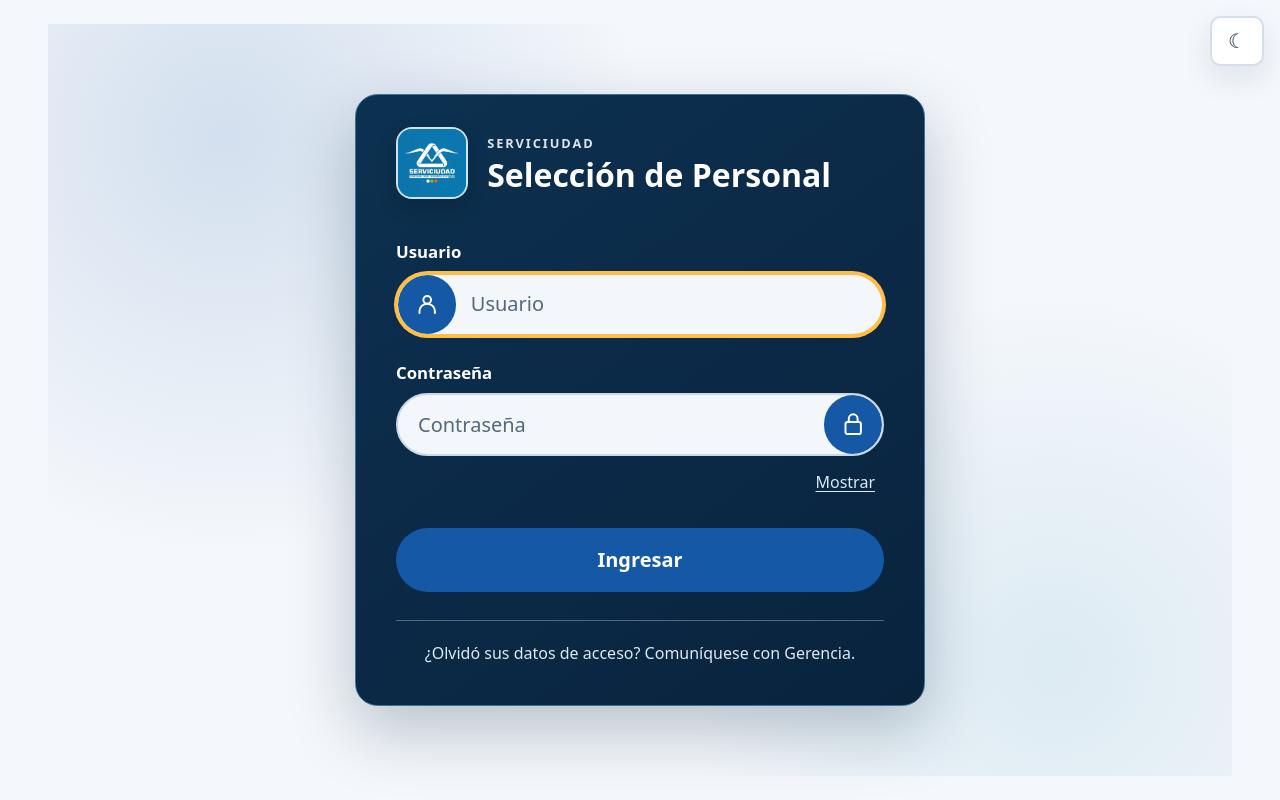
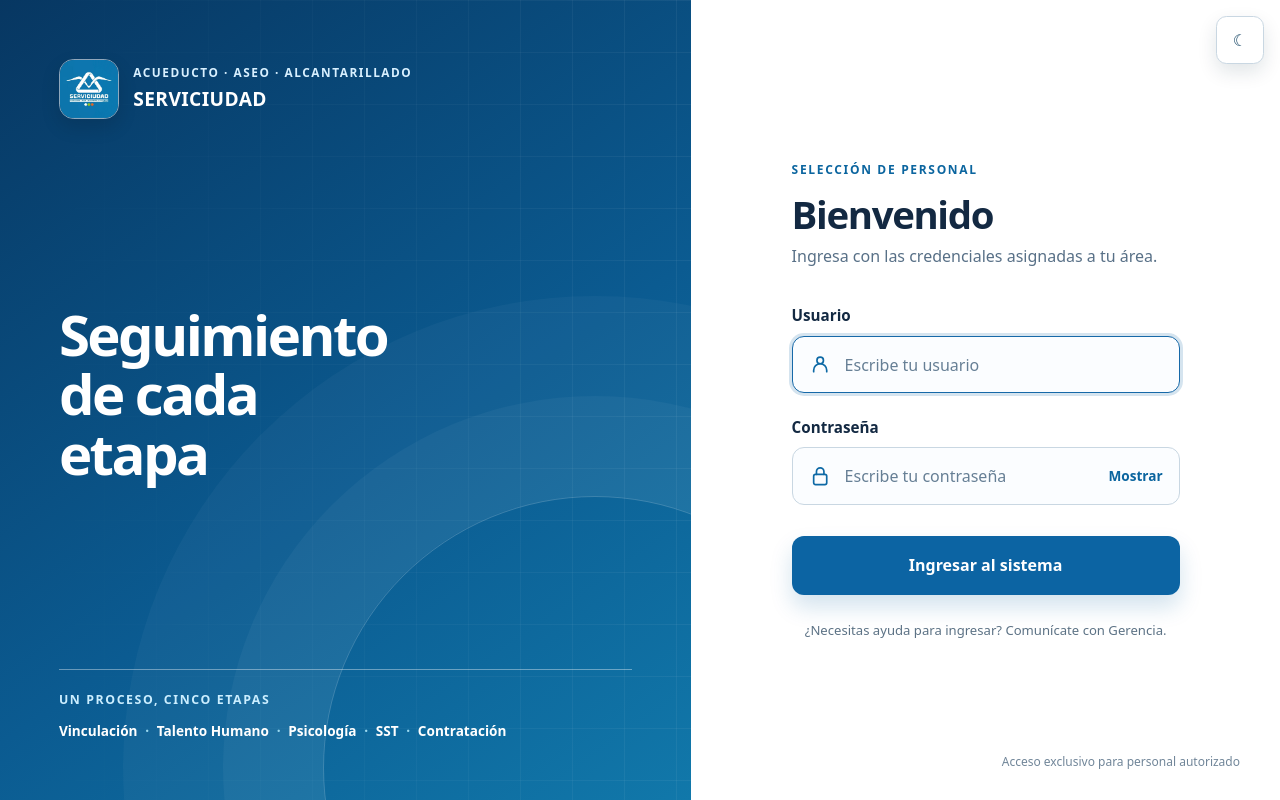
Before and after one commit to jomoraproyects/contrataccion, a Django app: template templates/registration/login.html in a window 1280 px wide. Run offline with Django 5.2, Linux system fonts and the light colour scheme; the template is opened without the code that fills it, so the values that code supplies are empty; some libraries are stand-ins or nearby versions.

Commit message:
Rediseñar login institucional de Seleccion de Personal

```diff
--- a/static/css/app.css
+++ b/static/css/app.css
@@ -57,34 +57,69 @@ a, button, input, select, textarea, summary { scroll-margin-top: 1rem; }
 .form-text { color: var(--app-muted); font-size: 1rem; }
 
 /* Inicio de sesión */
-.login-wrapper { min-height: calc(100vh - 3rem); background: radial-gradient(circle at 15% 15%, rgba(21,89,166,.15), transparent 26rem), radial-gradient(circle at 85% 85%, rgba(29,132,175,.11), transparent 23rem); }
-.login-card-simple { width: min(100%, 570px); overflow: hidden; border: 1px solid #3c7196 !important; border-radius: 1.4rem; background: linear-gradient(145deg, #0c3150 0%, #0b2946 55%, #09233d 100%); box-shadow: 0 24px 65px rgba(7,38,57,.26); }
-.login-header { display: flex; align-items: center; gap: 1.2rem; padding: clamp(1.4rem, 4vw, 2rem) clamp(1.5rem, 5vw, 2.5rem) 0; color: #fff; }
-.login-brand { display: grid; place-items: center; flex: 0 0 4.5rem; width: 4.5rem; height: 4.5rem; overflow: hidden; border: 2px solid rgba(255,255,255,.78); border-radius: 1rem; background: #147eaa; box-shadow: 0 8px 20px rgba(0,0,0,.16); }
-.login-brand img { display: block; width: 100%; height: 100%; object-fit: cover; }
-.eyebrow { margin-bottom: .5rem; letter-spacing: .08em; text-transform: uppercase; font-size: .9rem; font-weight: 900; }
-.login-company { font-size: .8rem; letter-spacing: .15em; font-weight: 800; opacity: .87; }
-.login-title { font-size: clamp(1.55rem, 4vw, 2rem); line-height: 1.12; font-weight: 850; color: #fff; }
-.login-content { padding: clamp(1.5rem, 5vw, 2.5rem); }
-.login-content .form-label { margin-bottom: .55rem; font-size: 1.05rem; color: #fff; }
-.login-field { display: flex; align-items: center; overflow: hidden; min-height: 62px; border: 2px solid #cad9e7; border-radius: 999px; background: #f3f7fc; color-scheme: light; }
-.login-field:focus-within { border-color: var(--app-focus); box-shadow: 0 0 0 2px var(--app-focus); }
-.login-input-icon { display: grid; place-items: center; flex: 0 0 3.65rem; width: 3.65rem; height: 3.65rem; border-radius: 50%; color: #fff; background: #1559a6; }
-.login-input-icon svg { width: 1.65rem; height: 1.65rem; }
-.login-field .form-control { min-width: 0; min-height: 58px; border: 0; border-radius: 0; padding-inline: 1.1rem; background: transparent; color: #263f58; caret-color: #263f58; box-shadow: none; }
-.login-field .form-control::placeholder { color: #53677d; opacity: 1; }
-.login-field .form-control:focus, .login-field .form-control:focus-visible { border: 0; outline: 0 !important; box-shadow: none; }
-.login-field .form-control:-webkit-autofill, .login-field .form-control:-webkit-autofill:hover, .login-field .form-control:-webkit-autofill:focus { -webkit-text-fill-color: #263f58; box-shadow: 0 0 0 100px #f3f7fc inset !important; }
-.login-field-user .form-control { padding-left: .9rem; }
-.login-field-password .form-control { padding-left: 1.25rem; }
-.login-password-toggle { display: block; min-height: 44px; margin: .25rem 0 0 auto; padding: .25rem .5rem; color: #dceaf6; text-decoration: underline; text-underline-offset: .2rem; }
-.login-password-toggle:hover, .login-password-toggle:focus { color: #fff; }
-.login-submit { min-height: 60px; border-radius: 999px; background: #1559a6; color: #fff; }
-.login-submit:hover, .login-submit:focus { background: #0d4381; color: #fff; }
-.login-support { margin-top: 1.75rem; padding-top: 1.25rem; border-top: 1px solid rgba(255,255,255,.3); color: #dceaf6; text-align: center; }
-[data-bs-theme="dark"] .login-card-simple { background: linear-gradient(145deg, #092b49 0%, #071f38 100%); }
-.login-theme-toggle { position: fixed; z-index: 5; top: 1rem; right: 1rem; color: var(--app-text); border: 2px solid var(--app-border); background: var(--app-surface); box-shadow: var(--app-shadow); }
-.login-theme-toggle:hover { color: var(--app-text); background: var(--app-surface-soft); }
+.login-main { padding: 0; }
+.login-wrapper { display: grid; grid-template-columns: minmax(0, 54fr) minmax(0, 46fr); min-height: 100vh; }
+.login-story { position: relative; display: flex; flex-direction: column; min-height: 100vh; overflow: hidden; padding: clamp(2.5rem, 4.6vw, 4.7rem); color: #fff; background: linear-gradient(145deg, #073762 0%, #0b5b91 58%, #1178aa 100%); isolation: isolate; }
+.login-story::before { content: ""; position: absolute; inset: 0; z-index: -1; background-image: linear-gradient(rgba(255,255,255,.055) 1px, transparent 1px), linear-gradient(90deg, rgba(255,255,255,.055) 1px, transparent 1px); background-size: 3.25rem 3.25rem; mask-image: linear-gradient(90deg, transparent, #000); }
+.login-story-orbit { position: absolute; z-index: -1; width: 34rem; height: 34rem; right: -11rem; bottom: -15rem; border: 1px solid rgba(255,255,255,.2); border-radius: 50%; box-shadow: 0 0 0 6.25rem rgba(255,255,255,.04), 0 0 0 12.5rem rgba(255,255,255,.03); }
+.login-brand { position: relative; display: flex; align-items: center; gap: .9rem; }
+.login-brand img { width: 3.75rem; height: 3.75rem; border: 1px solid rgba(255,255,255,.55); border-radius: .9rem; box-shadow: 0 .5rem 1.2rem rgba(0,0,0,.12); }
+.login-brand span { display: block; margin-bottom: .2rem; font-size: .74rem; font-weight: 800; letter-spacing: .13em; color: #d8f0ff; }
+.login-brand strong { display: block; font-size: 1.2rem; letter-spacing: .02em; }
+.login-story-title { position: relative; max-width: 11ch; margin: auto 0; font-size: clamp(3rem, 4.4vw, 4.4rem); font-weight: 800; letter-spacing: -.045em; line-height: 1.06; color: #fff; }
+.login-stages { position: relative; padding-top: 1.3rem; border-top: 1px solid rgba(255,255,255,.38); }
+.login-stages > strong { display: block; margin-bottom: .7rem; color: #cbeeff; font-size: .77rem; letter-spacing: .13em; }
+.login-stages ol { display: flex; flex-wrap: wrap; gap: .3rem 0; list-style: none; margin: 0; padding: 0; font-size: .85rem; font-weight: 700; }
+.login-stages li:not(:last-child)::after { content: "·"; margin: 0 .48rem; color: #9bd9f0; }
+.login-panel { position: relative; display: flex; align-items: center; justify-content: center; min-height: 100vh; padding: 5rem 3rem; color: #132942; background: #fff; }
+.login-content { width: min(100%, 24.25rem); }
+.login-section-label { margin-bottom: .9rem; color: #0b659f; font-size: .75rem; font-weight: 800; letter-spacing: .14em; }
+.login-content h2 { margin: 0 0 .55rem; font-size: clamp(2.1rem, 3vw, 2.55rem); font-weight: 800; letter-spacing: -.035em; line-height: 1.1; }
+.login-subtitle { margin-bottom: 2.25rem; color: #587087; font-size: 1rem; line-height: 1.5; }
+.login-form-group { margin-bottom: 1.4rem; }
+.login-form-group label { display: block; margin-bottom: .55rem; font-size: .95rem; font-weight: 700; }
+.login-field { display: flex; align-items: center; gap: .85rem; min-height: 3.6rem; padding: 0 1rem; border: 1.5px solid #c9d7e2; border-radius: .75rem; background: #fbfdff; color-scheme: light; }
+.login-field:focus-within { border-color: #1769a8; box-shadow: 0 0 0 3px rgba(23,105,168,.18); }
+.login-input-icon { flex: 0 0 1.4rem; color: #0d69a5; }
+.login-input-icon svg { display: block; width: 1.4rem; height: 1.4rem; }
+.login-field .form-control { flex: 1; min-width: 0; min-height: 3.4rem; padding: 0; border: 0; border-radius: 0; outline: 0; background: transparent; color: #172b3d; box-shadow: none; font-size: 1rem; }
+.login-field .form-control::placeholder { color: #667f95; opacity: 1; }
+.login-field .form-control:focus { border: 0; background: transparent; box-shadow: none; }
+.login-field .form-control:focus-visible { outline: 0 !important; }
+.login-field .form-control:-webkit-autofill, .login-field .form-control:-webkit-autofill:hover, .login-field .form-control:-webkit-autofill:focus { -webkit-text-fill-color: #172b3d; box-shadow: 0 0 0 100px #fbfdff inset !important; }
+.login-password-toggle { flex: 0 0 auto; min-height: 2.75rem; margin-right: -.45rem; padding: .25rem .45rem; border: 0; color: #0b659f; font-size: .85rem; font-weight: 800; }
+.login-password-toggle:hover, .login-password-toggle:focus { color: #064e7d; text-decoration: underline; }
+.login-submit { width: 100%; min-height: 3.65rem; margin-top: .55rem; border: 0; border-radius: .75rem; background: #0c64a3; color: #fff; font-size: 1rem; font-weight: 800; box-shadow: 0 .75rem 1.4rem rgba(12,100,163,.18); }
+.login-submit:hover, .login-submit:focus { background: #084d7e; color: #fff; }
+.login-support { margin: 1.65rem 0 0; color: #5c7285; text-align: center; font-size: .82rem; line-height: 1.4; }
+.login-footnote { position: absolute; right: 2.5rem; bottom: 1.8rem; margin: 0; color: #718699; font-size: .75rem; }
+.login-theme-toggle { position: fixed; z-index: 5; top: 1rem; right: 1rem; width: 3rem; min-width: 3rem; min-height: 3rem; padding: .25rem; color: #164665; border: 1px solid #c9d7e2; background: #fff; box-shadow: 0 .5rem 1.2rem rgba(7,38,57,.12); }
+.login-theme-toggle:hover { color: #0d4381; background: #eef7fc; }
+[data-bs-theme="dark"] .login-panel { color: #eef4ff; background: #111d2e; }
+[data-bs-theme="dark"] .login-section-label { color: #88c9f5; }
+[data-bs-theme="dark"] .login-subtitle, [data-bs-theme="dark"] .login-support, [data-bs-theme="dark"] .login-footnote { color: #bac9d8; }
+[data-bs-theme="dark"] .login-field { border-color: #526a7d; background: #e9f2f8; }
+[data-bs-theme="dark"] .login-submit { background: #70b2ff; color: #09223b; }
+[data-bs-theme="dark"] .login-submit:hover, [data-bs-theme="dark"] .login-submit:focus { background: #a8d2ff; color: #09223b; }
+[data-bs-theme="dark"] .login-theme-toggle { color: #eaf5ff; border-color: #56718b; background: #192b40; }
+@media (max-width: 900px) {
+  .login-wrapper { grid-template-columns: 1fr; }
+  .login-story { min-height: 16rem; padding: 2rem; }
+  .login-story-title { margin: auto 0 0; font-size: clamp(2.2rem, 5vw, 3rem); max-width: none; }
+  .login-stages { display: none; }
+  .login-panel { min-height: calc(100vh - 16rem); padding: 3rem 1.5rem 5rem; }
+}
+@media (max-width: 480px) {
+  .login-story { min-height: 14.5rem; padding: 1.45rem; }
+  .login-brand { gap: .7rem; padding-right: 3rem; }
+  .login-brand img { width: 3.1rem; height: 3.1rem; }
+  .login-brand span { display: none; }
+  .login-brand strong { font-size: 1rem; }
+  .login-story-title { font-size: 2rem; }
+  .login-panel { align-items: flex-start; min-height: calc(100vh - 14.5rem); padding: 2.5rem 1.45rem 5rem; }
+  .login-content h2 { font-size: 2rem; }
+  .login-footnote { right: 1.45rem; left: 1.45rem; text-align: center; }
+}
 
 /* Listas y detalle */
 .form-page { max-width: 900px; }
@@ -360,10 +395,6 @@ progress::-moz-progress-bar { border-radius: 999px; }
 }
 @media (max-width: 480px) {
   .summary-grid, .summary-grid-users, .sla-grid { grid-template-columns: 1fr; }
-  .login-wrapper { align-items: flex-start !important; padding-top: 3.5rem !important; }
-  .login-card-simple { border-radius: 1rem; }
-  .login-header { gap: .9rem; }
-  .login-brand { flex-basis: 3.75rem; width: 3.75rem; height: 3.75rem; }
   .decision-option { width: 100%; }
   .candidate-info-table { font-size: 1rem !important; }
   .candidate-info-table th { width: 44%; }
--- a/templates/base.html
+++ b/templates/base.html
@@ -10,7 +10,7 @@
   <link rel="icon" href="{% static 'img/serviciudad.jpg' %}" type="image/jpeg">
   <script src="{% static 'js/theme-init.js' %}"></script>
   <link href="{% static 'vendor/bootstrap/bootstrap.min.css' %}" rel="stylesheet">
-  <link rel="stylesheet" href="{% static 'css/app.css' %}?v=20261023.2">
+  <link rel="stylesheet" href="{% static 'css/app.css' %}?v=20261027.1">
 </head>
 <body>
 <a class="skip-link" href="#contenido-principal">Saltar al contenido principal</a>
@@ -47,7 +47,7 @@
   </div>
 </nav>
 {% endif %}
-<main id="contenido-principal" class="container-fluid px-3 px-lg-5 py-4" tabindex="-1">
+<main id="contenido-principal" class="{% block main_classes %}container-fluid px-3 px-lg-5 py-4{% endblock %}" tabindex="-1">
   <div aria-live="polite" aria-atomic="true">{% for message in messages %}<div class="alert alert-{{ message.tags|default:'info' }} fs-5" role="status">{{ message }}</div>{% endfor %}</div>
   {% if alerta_asignacion %}<aside class="global-work-alert alert alert-{{ alerta_asignacion.clase_plazo }}" role="alert" aria-labelledby="alerta-trabajo-titulo"><div class="global-work-icon" aria-hidden="true">!</div><div class="flex-grow-1"><h2 id="alerta-trabajo-titulo" class="h4 fw-bold mb-1">Tiene {{ asignaciones_pendientes }} proceso{{ asignaciones_pendientes|pluralize }} pendiente{{ asignaciones_pendientes|pluralize }} en {{ rol_usuario_nombre }}</h2><p class="mb-1">El más urgente es <strong>{{ alerta_asignacion.proceso.nombre_completo }}</strong> para {{ alerta_asignacion.proceso.vacante }}.</p><p class="mb-0"><strong>{{ alerta_asignacion.estado_plazo }}</strong> · Fecha límite: {{ alerta_asignacion.fecha_limite|date:"d/m/Y H:i" }}</p></div><a class="btn btn-dark btn-lg align-self-center" href="{% url 'procesos:lista' %}#titulo-asignaciones">Ver pendientes</a></aside>
   {% elif rol_usuario == 'GERENTE' and procesos_vencidos_gerencia or rol_usuario == 'GERENTE' and procesos_por_vencer_gerencia %}<aside class="global-work-alert alert {% if procesos_vencidos_gerencia %}alert-danger{% else %}alert-warning{% endif %}" role="alert"><div class="global-work-icon" aria-hidden="true">!</div><div class="flex-grow-1"><h2 class="h4 fw-bold mb-1">Alerta de tiempos para Gerencia</h2><p class="mb-0"><strong>{{ procesos_vencidos_gerencia }}</strong> etapa{{ procesos_vencidos_gerencia|pluralize }} vencida{{ procesos_vencidos_gerencia|pluralize }} y <strong>{{ procesos_por_vencer_gerencia }}</strong> próxima{{ procesos_por_vencer_gerencia|pluralize }} a vencer.</p></div><a class="btn btn-dark btn-lg align-self-center" href="{% url 'procesos:trazabilidad' %}">Revisar trazabilidad</a></aside>{% endif %}
--- a/templates/registration/login.html
+++ b/templates/registration/login.html
@@ -1,43 +1,52 @@
 {% extends "base.html" %}
 {% load static %}
 {% block title %}Ingresar | Selección de Personal{% endblock %}
+{% block main_classes %}login-main{% endblock %}
 {% block content %}
-<button class="btn btn-theme login-theme-toggle btn-lg" type="button" data-theme-toggle aria-label="Activar modo oscuro" title="Cambiar tema"><span aria-hidden="true" data-theme-icon>◐</span></button>
-<div class="login-wrapper d-flex align-items-center justify-content-center py-4">
-  <section class="login-card-simple card border-0" aria-labelledby="titulo-login">
-    <header class="login-header">
-      <div class="login-brand"><img src="{% static 'img/serviciudad.jpg' %}" alt="Logo de Serviciudad" width="72" height="72"></div>
-      <div>
-        <p class="login-company mb-1">SERVICIUDAD</p>
-        <h1 id="titulo-login" class="login-title mb-0">Selección de Personal</h1>
-      </div>
-    </header>
+<button class="btn btn-theme login-theme-toggle" type="button" data-theme-toggle aria-label="Activar modo oscuro" title="Cambiar tema"><span aria-hidden="true" data-theme-icon>◐</span></button>
+<div class="login-wrapper">
+  <section class="login-story" aria-label="Presentación de Selección de Personal">
+    <div class="login-story-orbit" aria-hidden="true"></div>
+    <div class="login-brand">
+      <img src="{% static 'img/serviciudad.jpg' %}" alt="Logo de Serviciudad" width="60" height="60">
+      <div><span>ACUEDUCTO · ASEO · ALCANTARILLADO</span><strong>SERVICIUDAD</strong></div>
+    </div>
+    <h1 class="login-story-title">Seguimiento de cada etapa</h1>
+    <div class="login-stages">
+      <strong>UN PROCESO, CINCO ETAPAS</strong>
+      <ol aria-label="Etapas del proceso"><li>Vinculación</li><li>Talento Humano</li><li>Psicología</li><li>SST</li><li>Contratación</li></ol>
+    </div>
+  </section>
+  <section class="login-panel" aria-labelledby="titulo-login">
     <div class="login-content">
+      <p class="login-section-label">SELECCIÓN DE PERSONAL</p>
+      <h2 id="titulo-login">Bienvenido</h2>
+      <p class="login-subtitle">Ingresa con las credenciales asignadas a tu área.</p>
       {% if acceso_bloqueado %}<div class="alert alert-danger" role="alert" tabindex="-1" data-error-summary><strong>Acceso bloqueado temporalmente.</strong><br>Alcanzó el límite de intentos. Intente nuevamente en aproximadamente {{ minutos_bloqueo }} minuto{{ minutos_bloqueo|pluralize }}.</div>
       {% elif credenciales_invalidas %}<div class="alert alert-danger" role="alert" tabindex="-1" data-error-summary><strong>No fue posible ingresar.</strong><br>El usuario o la contraseña no son correctos.{% if intentos_restantes is not None %} Le quedan <strong>{{ intentos_restantes }}</strong> intento{{ intentos_restantes|pluralize }} antes del bloqueo temporal.{% endif %}</div>{% endif %}
-
       <form method="post" data-submit-once>
         {% csrf_token %}
         {% if next %}<input type="hidden" name="next" value="{{ next }}">{% endif %}
-        <div class="mb-4">
-          <label class="form-label fw-semibold" for="id_username">Usuario</label>
+        <div class="login-form-group">
+          <label for="id_username">Usuario</label>
           <div class="login-field login-field-user">
             <span class="login-input-icon" aria-hidden="true"><svg viewBox="0 0 24 24" fill="none" stroke="currentColor" stroke-width="1.8" stroke-linecap="round" stroke-linejoin="round"><circle cx="12" cy="8" r="3.5"/><path d="M5 20v-1.5a7 7 0 0 1 14 0V20"/></svg></span>
-            <input class="form-control form-control-lg" type="text" name="username" value="{{ form.username.value|default:'' }}" autocomplete="username" autocapitalize="none" spellcheck="false" autofocus required id="id_username" placeholder="Usuario">
+            <input class="form-control" type="text" name="username" value="{{ form.username.value|default:'' }}" autocomplete="username" autocapitalize="none" spellcheck="false" autofocus required id="id_username" placeholder="Escribe tu usuario">
           </div>
         </div>
-        <div class="mb-4">
-          <label class="form-label fw-semibold" for="id_password">Contraseña</label>
+        <div class="login-form-group">
+          <label for="id_password">Contraseña</label>
           <div class="login-field login-field-password">
-            <input class="form-control form-control-lg" type="password" name="password" autocomplete="current-password" required id="id_password" placeholder="Contraseña">
             <span class="login-input-icon" aria-hidden="true"><svg viewBox="0 0 24 24" fill="none" stroke="currentColor" stroke-width="1.8" stroke-linecap="round" stroke-linejoin="round"><rect x="5" y="10" width="14" height="11" rx="2"/><path d="M8 10V7a4 4 0 0 1 8 0v3"/></svg></span>
+            <input class="form-control" type="password" name="password" autocomplete="current-password" required id="id_password" placeholder="Escribe tu contraseña">
+            <button class="btn login-password-toggle" type="button" data-password-toggle aria-controls="id_password" aria-pressed="false">Mostrar</button>
           </div>
-          <button class="btn login-password-toggle" type="button" data-password-toggle aria-controls="id_password" aria-pressed="false">Mostrar</button>
         </div>
-        <button class="btn btn-lg w-100 py-3 fw-bold login-submit" type="submit" data-loading-text="Ingresando…"><span data-submit-label>Ingresar</span></button>
+        <button class="btn login-submit" type="submit" data-loading-text="Ingresando…"><span data-submit-label>Ingresar al sistema</span></button>
       </form>
-      <p class="login-support mb-0">¿Olvidó sus datos de acceso? Comuníquese con Gerencia.</p>
+      <p class="login-support">¿Necesitas ayuda para ingresar? Comunícate con Gerencia.</p>
     </div>
+    <p class="login-footnote">Acceso exclusivo para personal autorizado</p>
   </section>
 </div>
 {% endblock %}
```
